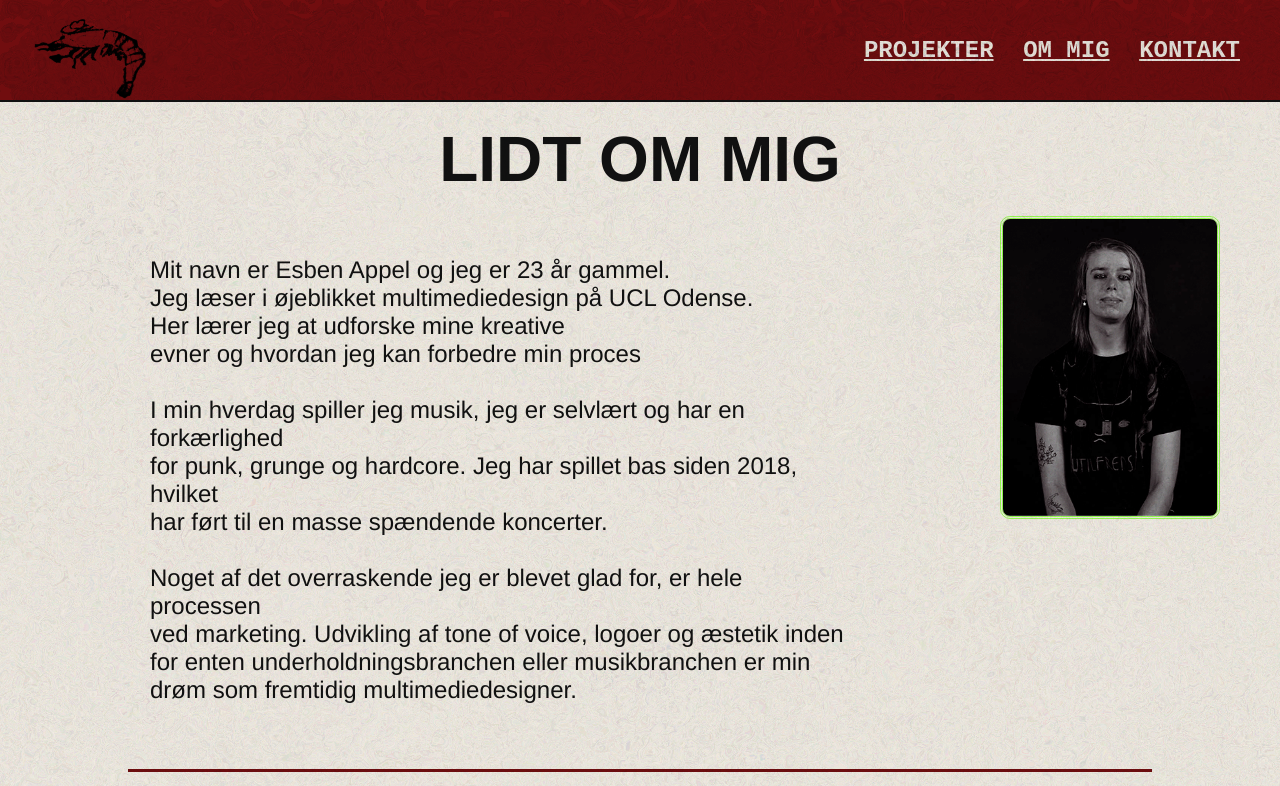
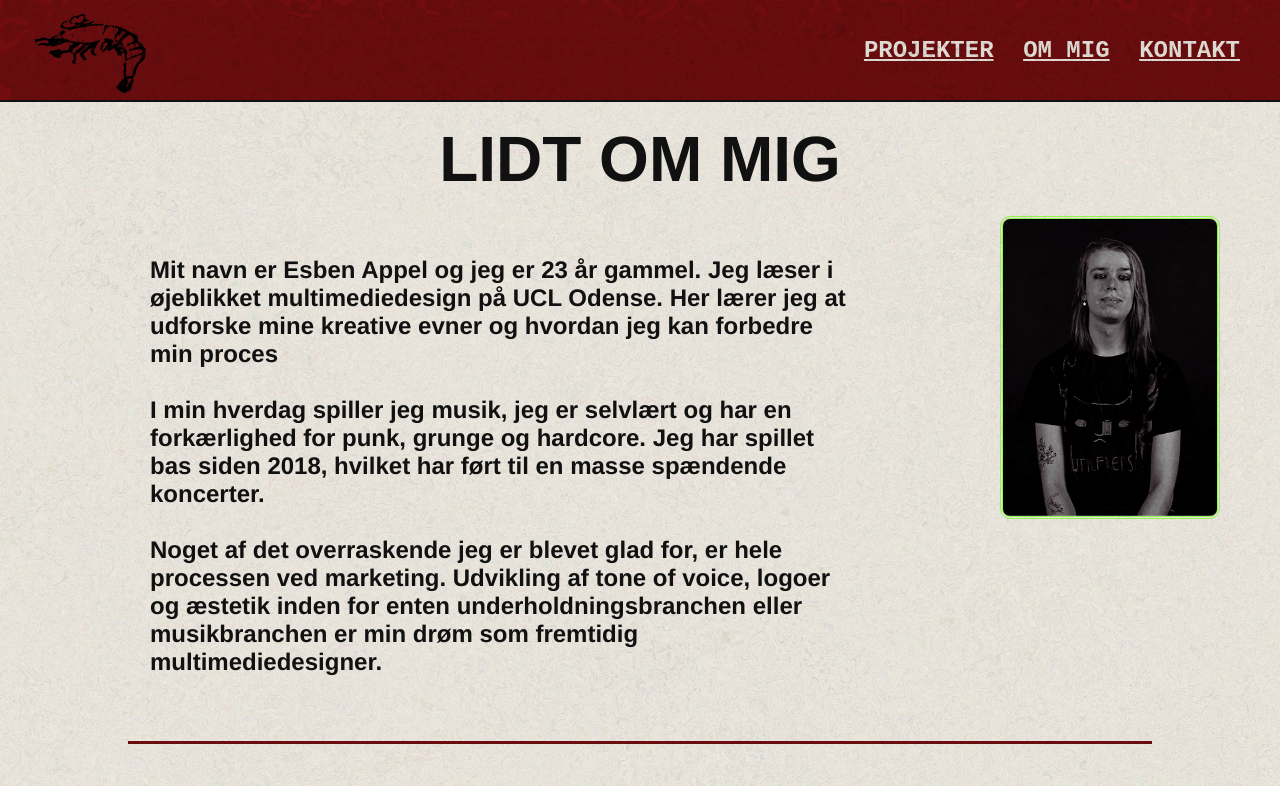
Before and after one commit to EsbenAppel/Eksamen, a plain HTML site: page om-mig.html in a window 1280 px wide. Shown: the top 786 px of the page. Drawn offline with Linux system fonts and the light colour scheme.

Commit message:
Add files via upload

```diff
--- a/about-me.css
+++ b/about-me.css
@@ -93,6 +93,8 @@ header::before {
     width: auto;
     rotate: 30deg;
     display: block;
+    position: relative;
+    top: -5px;
 }
 
 header nav a {
@@ -135,7 +137,7 @@ header nav a {
 .btext {
     font-family: 'Franklin Gothic Medium', 'Arial Narrow', Arial, sans-serif;
     font-size: 1.5rem;
-    font-weight: lighter;
+    font-weight: bold;
     margin: 40px 150px 40px 150px;
     text-align: left;
     max-width: 700px;
--- a/kontaktform.css
+++ b/kontaktform.css
@@ -83,6 +83,8 @@ header::before {
     width: auto;
     rotate: 30deg;
     display: block;
+    position: relative;
+    top: -5px;
 }
 
 header nav a {
--- a/om-mig.html
+++ b/om-mig.html
@@ -1,10 +1,10 @@
 <!DOCTYPE html>
 <html lang="da">
     <head>
-        <meta charset="UTF-8"/>
+        <meta charset="UTF-8">
         <meta name="viewport" content="width=device-width, initial-scale=1.0">
         <title>Om mig</title>
-        <link href="https://fonts.googleapis.com/css2?family=Courier+Prime:wght@400;700&family=Syne:wght@700;800&display=swap">
+        <link rel="stylesheet" href="https://fonts.googleapis.com/css2?family=Courier+Prime:wght@400;700&family=Syne:wght@700;800&display=swap">
         <link rel="stylesheet" href="about-me.css">
 
     </head>
@@ -31,12 +31,12 @@
     <img src="mig.png" alt="Mig" class="pfp">
 
         <div class="btext">
-            <p>Mit navn er Esben Appel og jeg er 23 år gammel.<br>
-Jeg læser i øjeblikket multimediedesign på UCL Odense. <br>
-Her lærer jeg at udforske mine kreative <br> evner og hvordan jeg kan forbedre min proces <br> <br>
+            <p>Mit navn er Esben Appel og jeg er 23 år gammel.
+Jeg læser i øjeblikket multimediedesign på UCL Odense.
+Her lærer jeg at udforske mine kreative evner og hvordan jeg kan forbedre min proces <br> <br>
 
-I min hverdag spiller jeg musik, jeg er selvlært og har en forkærlighed <br> for punk, grunge og hardcore. Jeg har spillet bas siden 2018, hvilket <br> har ført til en masse spændende koncerter. <br> <br>
-Noget af det overraskende jeg er blevet glad for, er hele processen <br> ved marketing.
+I min hverdag spiller jeg musik, jeg er selvlært og har en forkærlighed for punk, grunge og hardcore. Jeg har spillet bas siden 2018, hvilket har ført til en masse spændende koncerter. <br> <br>
+Noget af det overraskende jeg er blevet glad for, er hele processen ved marketing.
 
 Udvikling af tone of voice, logoer og æstetik inden for enten underholdningsbranchen eller musikbranchen er min drøm som fremtidig multimediedesigner.
 </p>
--- a/projekt.css
+++ b/projekt.css
@@ -83,6 +83,8 @@ header::before {
     width: auto;
     rotate: 30deg;
     display: block;
+    position: relative;
+    top: -5px;
 }
 
 header nav a {
--- a/side.css
+++ b/side.css
@@ -85,6 +85,8 @@ header::before {
     width: auto;
     rotate: 30deg;
     display: block;
+    position: relative;
+    top: -5px;
 }
 
 header nav a {
@@ -198,13 +200,13 @@ header nav a {
 .tegning {
        width: 260px;
   border-radius: 10px;
-   height: 160;
+   height: 160px;
 }
 
 .bass {
        width: 260px;
   border-radius: 10px;
-   height: 160;
+   height: 160px;
 }
 
 .placeholder {
```
Also changed, not shown: index.html (+2 -2 lines), kontakt.html (+2 -2 lines), projekter.html (+5 -5 lines).
